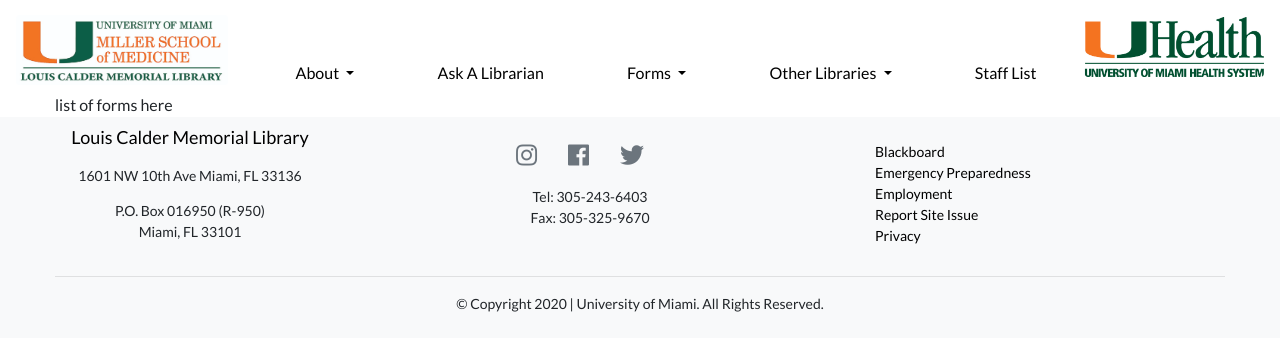
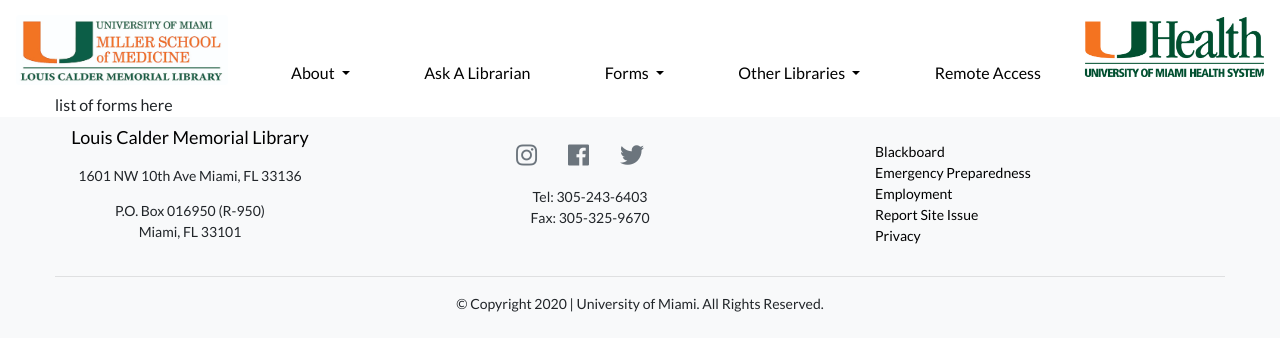
Before and after one commit to sxh275/calder, a Jekyll site: the page built from _posts/2019-05-14-forms.html, in a window 1280 px wide. Shown: the top 351 px of the page. Built offline with Jekyll 4.4.1, drawn with Linux system fonts in a browser that asks for light colours; nearby versions of some CDN libraries; library files that are not in the unit come from our copies.

Commit message:
Updated nav bar to include remote access and moved Staff(changed name to People) under About.

```diff
--- a/_data/navigation.yml
+++ b/_data/navigation.yml
@@ -51,6 +51,6 @@
       sublink: https://library.miami.edu/rsmaslib/index.html
       subpath:
   dropdown_id: OtherLibDropdown
-- name: Staff List
-  link: https://spmed.library.miami.edu/subjects/staff.php
+- name: Remote Access
+  link: https://calder.med.miami.edu/proxy.html
   local_path: true
--- a/_includes/home/announcements.html
+++ b/_includes/home/announcements.html
@@ -17,7 +17,7 @@
                     <!--main-->
 
                     <div class="owl-item">
-                        <div class="item"> <img src="https://calder.med.miami.edu/_site/assets/images/writingcenter.jpg" class="carousel_picture" alt="Writing Services Center" />
+                        <div class="item"> <img src="https://calder.med.miami.edu/images/writingcenter.jpg" class="carousel_picture" alt="Writing Services Center" />
                             <h3><a href="https://english.as.miami.edu/writing-center/index.html" target="_blank">Writing Center Services</a></h3>
                             Writing Center services will cease for the summer after May 1.
                             The Richter Library Writing Center will provide summer writing services.
```
